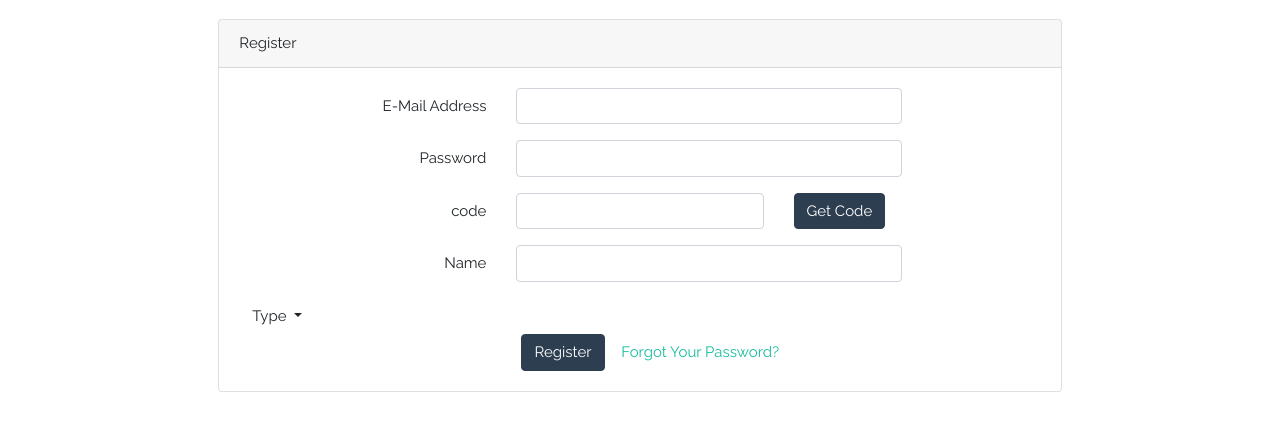
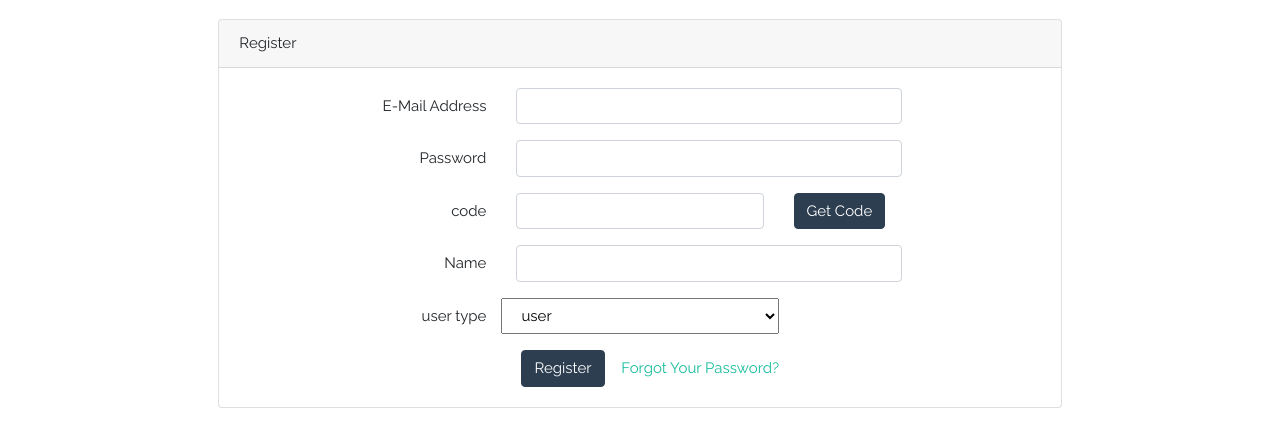
Before and after one commit to pengyuejiang/PYGHack-frontend, a plain HTML site: page passport.html in a window 1280 px wide. Shown: the part 61-508 px from the top of the page. Drawn offline with nearby package versions, Linux system fonts and the light colour scheme; no server answers.

Commit message:
passport

```diff
--- a/passport.html
+++ b/passport.html
@@ -141,16 +141,13 @@
                                     </div>
                                 </div>
 
-                                <div class="dropdown btn">
-                                    <div id="dropDownId" class="dropdown-toggle" id="dLabel" role="button" data-toggle="dropdown" data-target="registerData.data.type">
-                                        Type
-                                        <b class="caret"></b>
-                                    </div>
-                                    <ul id="dropDownUL"  class="dropdown-menu pull-left" role="menu" aria-labelledby="dLabel">
-                                    <li><a tabindex="-1" href="#" align="left">Static test Option</a></li>
-                                    </ul>
-
-
+                                <div class="form-group row">
+                                    <label for="tpye" class="col-md-4 col-form-label text-md-right">user type</label>
+                                    <select name="type" id="type" class="col-md-4">
+                                        <option registerData.data.type=0>user</option>
+                                        <option registerData.data.type=1>sponsor</option>
+                                        <option registerData.data.type=2>authority</option>
+                                    </select>
                                 </div>
 
                                 <div class="col-md-6 offset-md-4">
```
